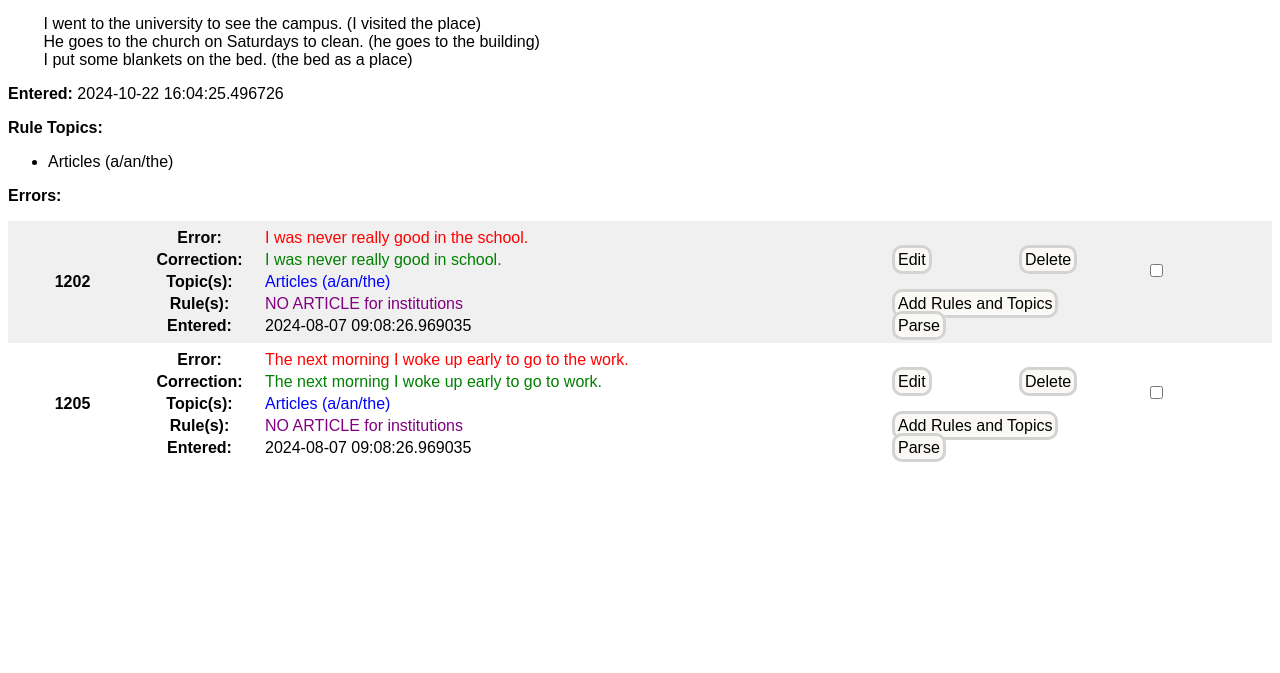
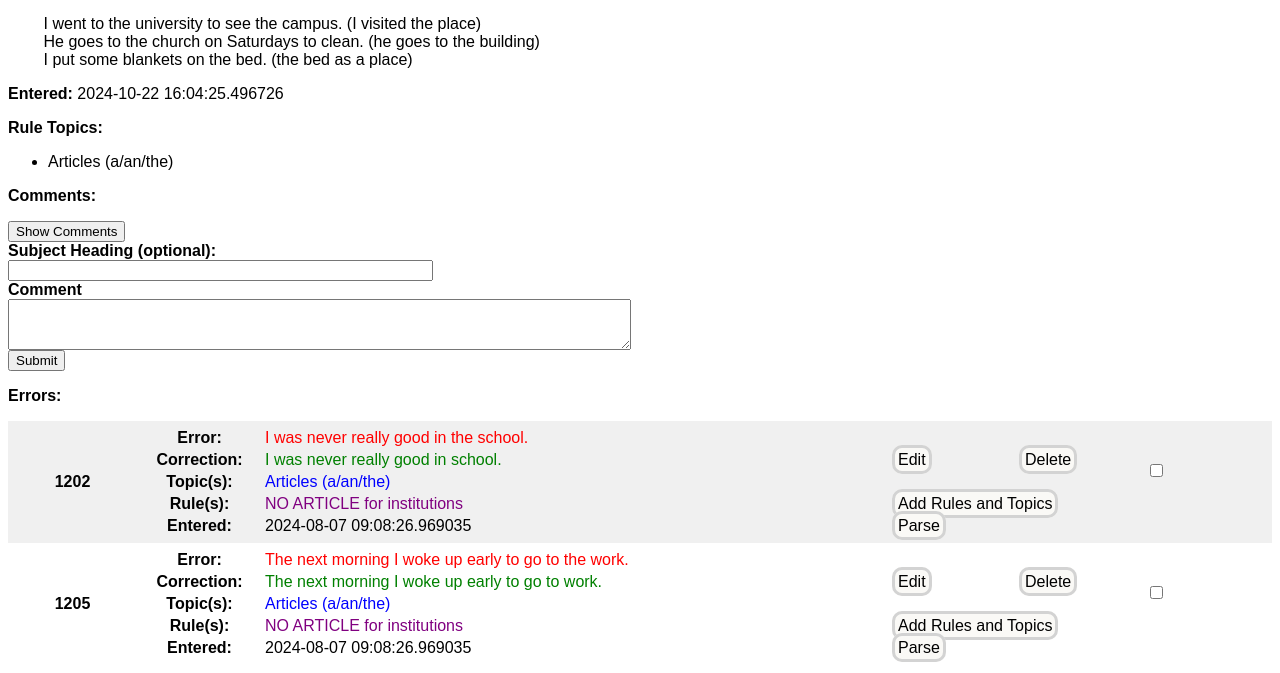
Before and after one commit to cpherishii/corrections, a Flask app: page /rule/7 in a window 1280 px wide. Shown: the part 305-978 px from the top of the page. Before the commit the page ends 767 px from the top, so only its background shows below. Run offline with Flask 3, Linux system fonts and the light colour scheme; parts of the project's set-up code (start-up, migrations or seed data) failed here and were passed over.

Commit message:
Add comment form to rule.html, improve rules.html visually

```diff
--- a/app.py
+++ b/app.py
@@ -586,14 +586,28 @@ def rules():
             rules = db.session.query(Rule).outerjoin(RuleTopic).filter(RuleTopic.topic_id==topic.id).order_by(desc(Rule.id)).all()
     return render_template('rules.html', rules=rules, topic=topic, select_topic_form=select_topic_form)
 
-@app.route('/rule/<int:rule_id>')
+@app.route('/rule/<int:rule_id>', methods=['GET', 'POST'])
 def rule(rule_id):
     rule = Rule.query.filter_by(id=rule_id).first()
     rule_errors = [rule_error.error for rule_error in rule.rule_errors]
     rule_topics = [rule_topic.topic for rule_topic in rule.rule_topics]
     rule_comments = [comment for comment in rule.comments]
 
-    return render_template('rule.html', rule=rule, rule_topics=rule_topics, rule_errors=rule_errors, rule_comments=rule_comments)
+    add_comment_form = AddCommentForm(csrf_enabled=False)
+
+    if request.method == 'POST' and add_comment_form.validate_on_submit():
+        new_comment = Comment(subject_heading=add_comment_form.subject_heading.data,
+                              message=add_comment_form.message.data,
+                              rule_id=rule.id)
+        db.session.add(new_comment)
+        try:
+            db.session.commit()
+            flash('Comment added successfully.', category='success')
+        except Exception as e:
+            db.session.rollback()
+            print(f"Error committing to the database: {e}")
+    return render_template('rule.html', rule=rule, rule_topics=rule_topics, rule_errors=rule_errors,
+                           rule_comments=rule_comments, add_comment_form=add_comment_form)
 
 @app.route('/parse_sentence/<int:error_id>')
 def parse_sentence(error_id):
--- a/templates/rule.html
+++ b/templates/rule.html
@@ -19,6 +19,27 @@
         <li>{{ rule_topic.topic_name }}</li>
     {% endfor %}
 </ul>
+
+<p class="rule-heading">Comments:</p>
+
+{% if rule.comments %}
+    <button onclick="showForm('comments')">Show Comments</button>
+    <div id="comments" style="display:none;">
+    {% for comment in rule.comments %}
+        <p><b>{{ comment.subject_heading }}</b></p>
+        <p>{{ comment.message }}<p>
+    {% endfor %}
+    </div>
+{% endif %}
+
+<form method="POST" action="{{ url_for('rule', rule_id=rule.id)}}">
+    {{ add_comment_form.hidden_tag() }}
+    <b>{{ add_comment_form.subject_heading.label }}</b><br>
+    {{ add_comment_form.subject_heading(size=50) }}<br>
+    <b>{{ add_comment_form.message.label }}</b><br>
+    {{ add_comment_form.message(rows=3, cols=75) }}<br>
+    {{ add_comment_form.submit() }}
+</form>
 
 <p class="rule-heading">Errors:</p>
 
```
Also changed, not shown: templates/rules.html (+5 -4 lines), var/app-instance/errors.db.
